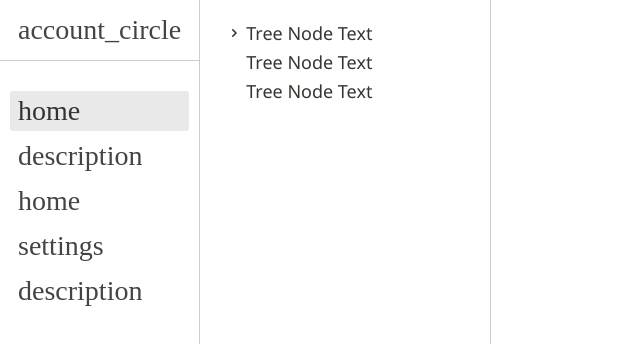
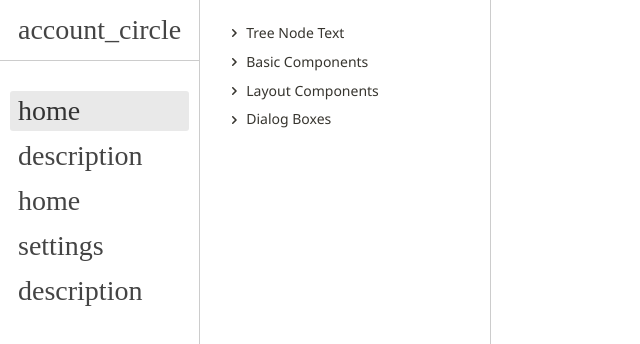
Before and after one commit to pangbo-labs/vue2-components, a Vue app: page /samples in a window 1280 px wide. Shown: the top 344 px of the page, without its empty margins (0-640 px from the left). Built offline with nearby package versions, Linux system fonts and the light colour scheme; a web font is replaced by a local one.

Commit message:
Some changes

```diff
--- /dev/null
+++ b/src/components/pblabs-components/PbMarkdown/PbMarkdown.vue
@@ -0,0 +1,30 @@
+<template>
+	<div></div>
+</template>
+
+<script>
+export default {
+	name: "PbMarkdown",
+	props: {
+		src: { type: String }
+	},
+	data: function()
+	{
+		return {};
+	},
+	mounted: function()
+	{
+		this.loadSrc();
+	},
+	methods:
+	{
+		loadSrc: function()
+		{
+
+		}
+	}
+}
+</script>
+
+<style scoped>
+</style>
--- a/src/components/pblabs-components/index.js
+++ b/src/components/pblabs-components/index.js
@@ -26,6 +26,7 @@ import PbBasicPopup from './PbBasicPopup/PbBasicPopup.vue'
 import PbTreeNode from './PbTree/PbTreeNode.vue'
 import PbTree from './PbTree/PbTree.vue'
 import PbSwitch from './PbSwitch/PbSwitch.vue'
+import PbMarkdown from './PbMarkdown/PbMarkdown.vue'
 
 import MessageBox from "./MessageBox.js"
 
@@ -53,6 +54,7 @@ const components = [
 	PbTreeNode,
 	PbTree,
 	PbSwitch,
+	PbMarkdown,
 ];
 
 const PbComponentStyles = {
--- a/src/views/samples/SamplesHome.vue
+++ b/src/views/samples/SamplesHome.vue
@@ -1,9 +1,12 @@
 <template>
 	<div style="display: flex; flex-direction: row;">
 		<div style="width: 250px; border-right: 1px solid #ccc; padding: 20px 20px;">
-			<pb-tree :settings="tree.settings" :node-data="tree.nodes" style="font-size: 18px;"></pb-tree>
+			<pb-tree :settings="tree.settings" :node-data="tree.nodes" style="font-size: 14px;" @node-selected="onTreeNodeSelected"></pb-tree>
 		</div>
-		<router-view style="flex: 1; width: 0;" />
+		<div style="flex: 1; width: 0; padding: 20px 30px; display: flex; flex-direction: column;">
+			<div style="font-size: 24px;">{{ currentNode == null ? "" : currentNode.data.text }}</div>
+			<router-view style="flex: 1; width: 0;" />
+		</div>
 	</div>
 </template>
 
@@ -13,45 +16,10 @@ export default {
 	data: function()
 	{
 		return {
+
+			currentNode: null,
+
 			tree: {
-				settings: {
-					appearance: {
-						defaultNodeStyle: {
-							showExpandButton: true,
-							showIcon: true,
-							iconSize: 20,
-							iconSpacing: 4,
-							childrenIndent: 24,
-
-							cssClassName: "tree-node",
-							cssClassNameSelected: "tree-node-selected",
-
-							fontFamily: "",
-							fontSize: "",
-							fontWeight: "",
-							color: "",
-
-							normal:
-							{
-								border: "",
-								background: "",
-								color: "",
-							},
-							selected:
-							{
-								border: "",
-								background: "",
-								color: "",
-							},
-							hover:
-							{
-								border: "",
-								background: "",
-								color: "",
-							},
-						},
-					}
-				},
 				nodes: [
 					{
 						text: "Tree Node Text",
@@ -80,11 +48,58 @@ export default {
 						],
 					},
 					{
-						text: "Tree Node Text",
-						areChildrenLoaded: false,
+						text: "Basic Components",
+						children: [
+							{
+								text: "Button",
+							},
+							{
+								text: "Text Field",
+							},
+							{
+								text: "Switch",
+							},
+							{
+								text: "Select",
+							},
+							{
+								text: "Table",
+							},
+							{
+								text: "Tree",
+							},
+							{
+								text: "Tab Bar",
+							},
+							{
+								text: "Form",
+							},
+							{
+								text: "Context Menu",
+							},
+						],
 					},
 					{
-						text: "Tree Node Text",
+						text: "Layout Components",
+						children: [
+							{
+								text: "Stack",
+							}
+						],
+					},
+					{
+						text: "Dialog Boxes",
+						children: [
+							{
+								text: "Dialog Box",
+							},
+							{
+								text: "Message Box",
+							},
+							{
+								text: "Confirm Box",
+							},
+						],
 					},
 				],
 			}
@@ -92,7 +107,11 @@ export default {
 	},
 	methods:
 	{
-
+		onTreeNodeSelected: function( selectedNode )
+		{
+			console.log( selectedNode );
+			this.currentNode = selectedNode;
+		}
 	}
 }
 </script>
```
